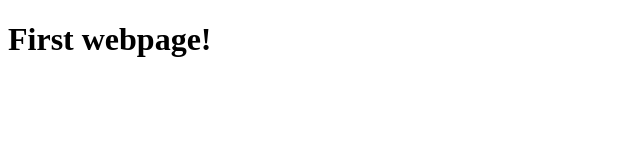
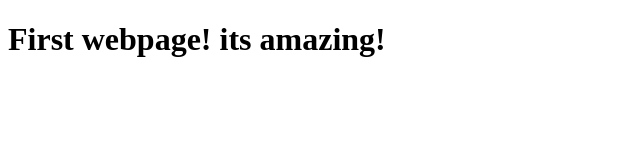
Before and after one commit to Saleem1234-5/Coursera-test, a plain HTML site: page site/index.html in a window 1280 px wide. Shown: the whole page, without its empty margins (0-640 px from the left). Drawn offline with Linux system fonts and the light colour scheme.

Commit message:
Small addition

```diff
--- a/site/index.html
+++ b/site/index.html
@@ -4,6 +4,6 @@
 	<title>Hello Coursera!</title>
 </head>
 <body>
-<h1>First webpage!</h1>
+<h1>First webpage! its amazing!</h1>
 </body>
 </html>
```
